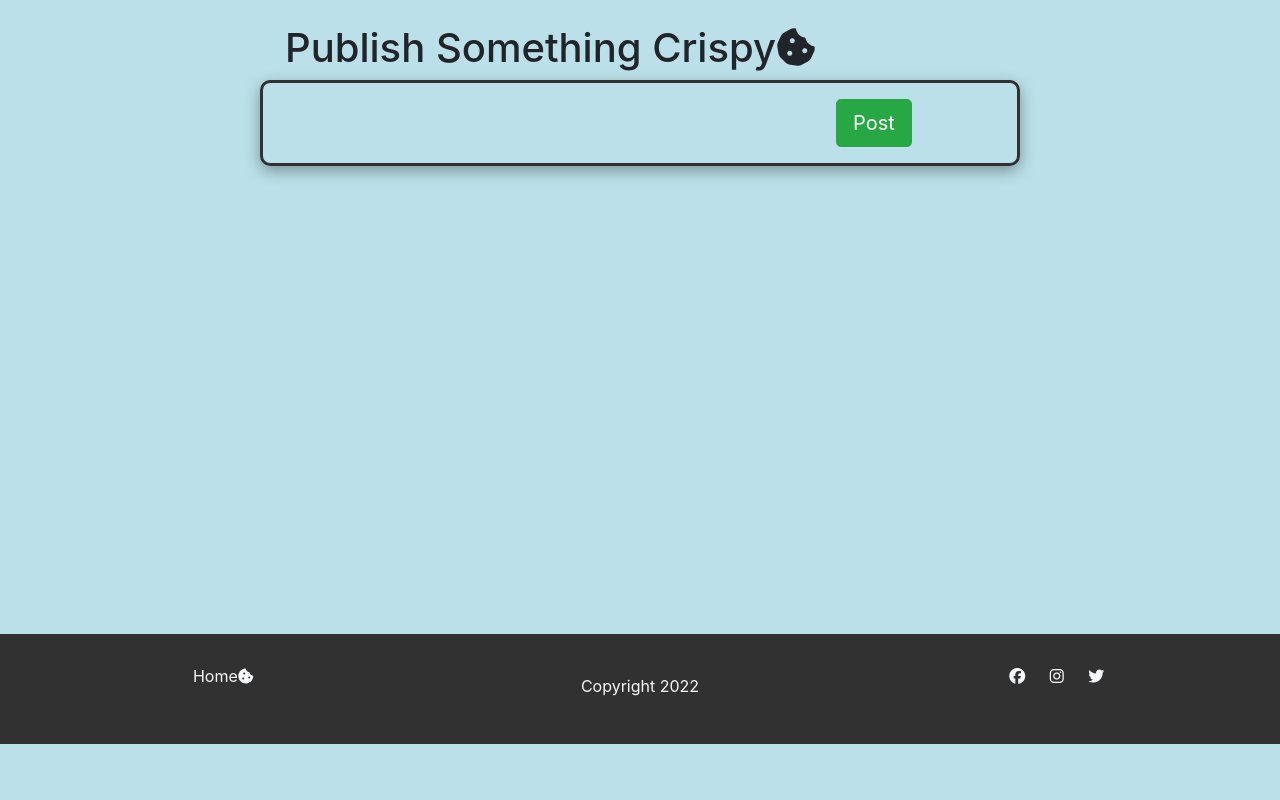
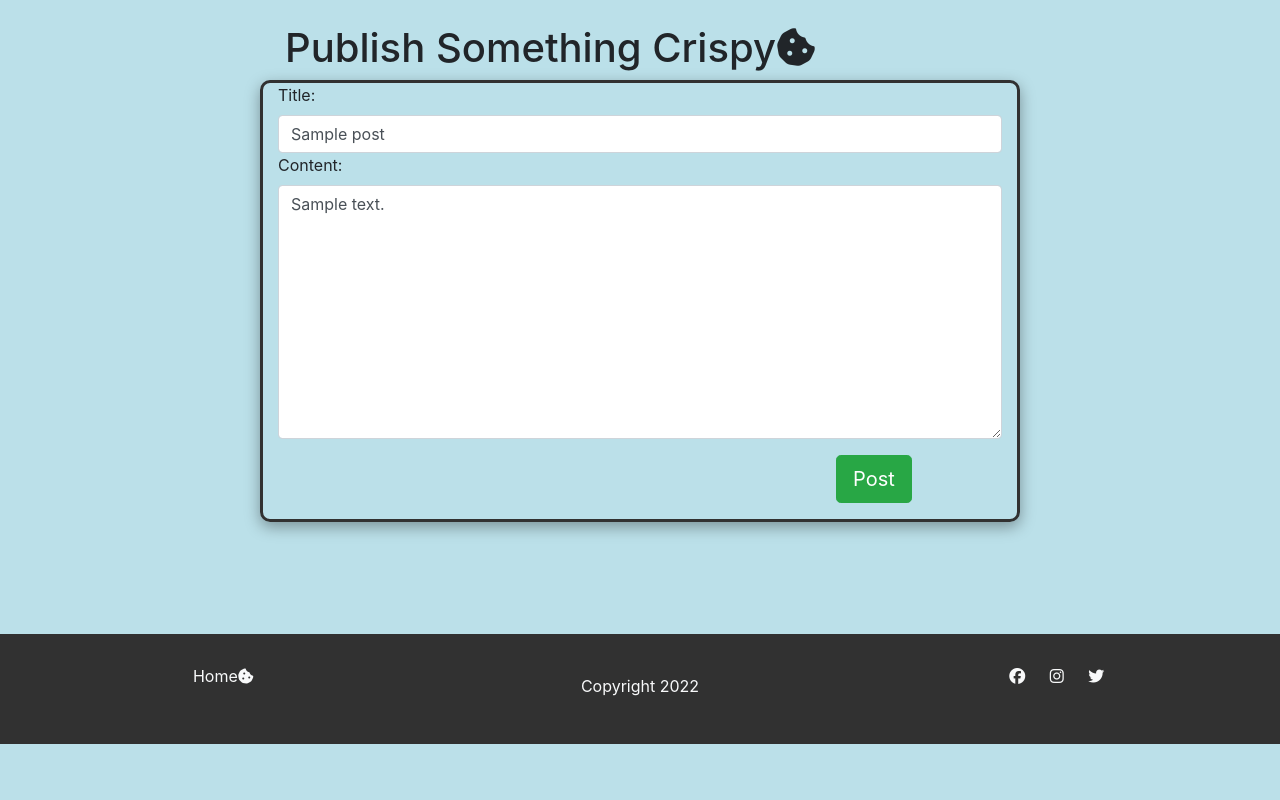
Before and after one commit to Vaugert/Crispy-feed, a Django app: page /edit_post/1 in a window 1280 px wide. Shown: the part 56-856 px from the top of the page. Run offline with Django 3.2, Linux system fonts and the light colour scheme; a user stored in the database is signed in; tables that the repository leaves empty hold one stand-in row (values such as "Sample post"); some libraries are stand-ins or nearby versions.

Commit message:
modified:   feed/admin.py 	modified:   feed/views.py 	modified:   templates/account/login.html 	modified:   templates/account/logout.html 	modified:   templates/account/signup.html 	modified:   templates/index.html 	modified:   templates/posts/post_details.html

```diff
--- a/feed/admin.py
+++ b/feed/admin.py
@@ -7,12 +7,12 @@ from django_summernote.admin import SummernoteModelAdmin
 class PostAdmin(SummernoteModelAdmin):
 
     summernote_fields = ('content')
-    list_filter = ('title', 'created_date')
-    list_display = ('author', 'title', 'created_date')
+    list_filter = ('title', 'created_date', 'updated_date', )
+    list_display = ('author', 'title', 'created_date' )
     search_fields = ('title', 'created_date')
 
 
 
 @admin.register(Comment)
 class CommentAdmin(admin.ModelAdmin):
-    list_display = ('post', 'author', 'created_date')
+    list_display = ('post', 'author', 'created_date', 'content')
--- a/feed/views.py
+++ b/feed/views.py
@@ -19,22 +19,24 @@ def home_screen(request):
 def post_details(request, pk):
 
     post = get_object_or_404(Post, pk=pk)
-    comments = Comment.objects.filter(post=post)
+    comments = post.post_comments.all()
     form = CommentForm(request.POST)
     author = request.user
     if request.method == 'POST':
         if form.is_valid():
             form.instance.author = author
-            form.instance.post
+            form.instance.post = post
             form.save()
             return redirect('post_details', post.pk)
+
+    print(comments)
+
     context = {
         'post': post,
         'author': author,
         'comments': comments,
         'form': form
     }
-
     return render(request, 'posts/post_details.html', context)
 
 
@@ -66,15 +68,15 @@ def create_post(request):
 def edit_post(request, pk):
     post = get_object_or_404(Post, pk=pk)
     if request.user == post.author:
-        form = PostForm(request.POST, instance=post)
+        form = PostForm(instance=post)
         if request.method == 'POST':
-            return redirect('post_details')
+            return redirect('post_details', post.pk)
 
     context = {
         'form': form
     }
 
-    return render(request, 'posts/edit_post.html')
+    return render(request, 'posts/edit_post.html', context)
 
 
 def post_like(request, pk):
--- a/templates/account/login.html
+++ b/templates/account/login.html
@@ -7,7 +7,7 @@
 
 {% block content %}
 
-<div class="container">
+<div class="container-fluid details_site-body">
   <div class="row">
     <div class="col-md-8 mt-3 offset-md-2">
 
--- a/templates/account/logout.html
+++ b/templates/account/logout.html
@@ -5,9 +5,9 @@
 {% block head_title %}{% trans "Sign Out" %}{% endblock %}
 
 {% block content %}
-<h1>{% trans "Sign Out" %}</h1>
+<h1>{% trans "Leaving already?" %}</h1>
 
-<p>{% trans 'Are you sure you want to sign out?' %}</p>
+<p>{% trans ',Bye for now! See you soon:(?' %}</p>
 
 <form method="post" action="{% url 'account_logout' %}">
   {% csrf_token %}
--- a/templates/account/signup.html
+++ b/templates/account/signup.html
@@ -6,7 +6,7 @@
 
 {% block content %}
 
-<div class="container">
+<div class="container-fluid details_site-body">
   <div class="row">
     <div class="col-md-8 mt-3 offset-md-2">
 <h2>{% trans "Sign Up" %}</h2>
--- a/templates/index.html
+++ b/templates/index.html
@@ -5,7 +5,7 @@
     <div class="row" >
         {% for post in posts %}
         <div class="col-md-8 offset-md-2 mt-4 mb-4 " id="single-post">
-            <span id="post-info">Posted by {{ post.author }} on {{ Post.created_date }}</span>
+            <span id="post-info">Posted by {{ post.author }}</span>
            <a class="text-dark" href="{% url 'post_details' post.pk %}"> <h2 id="post_title">{{ post.title }}</h2></a>
            <hr>
             <p> {{ post.content }}</p>
```
Also changed, not shown: templates/posts/post_details.html (+2 -5 lines).
